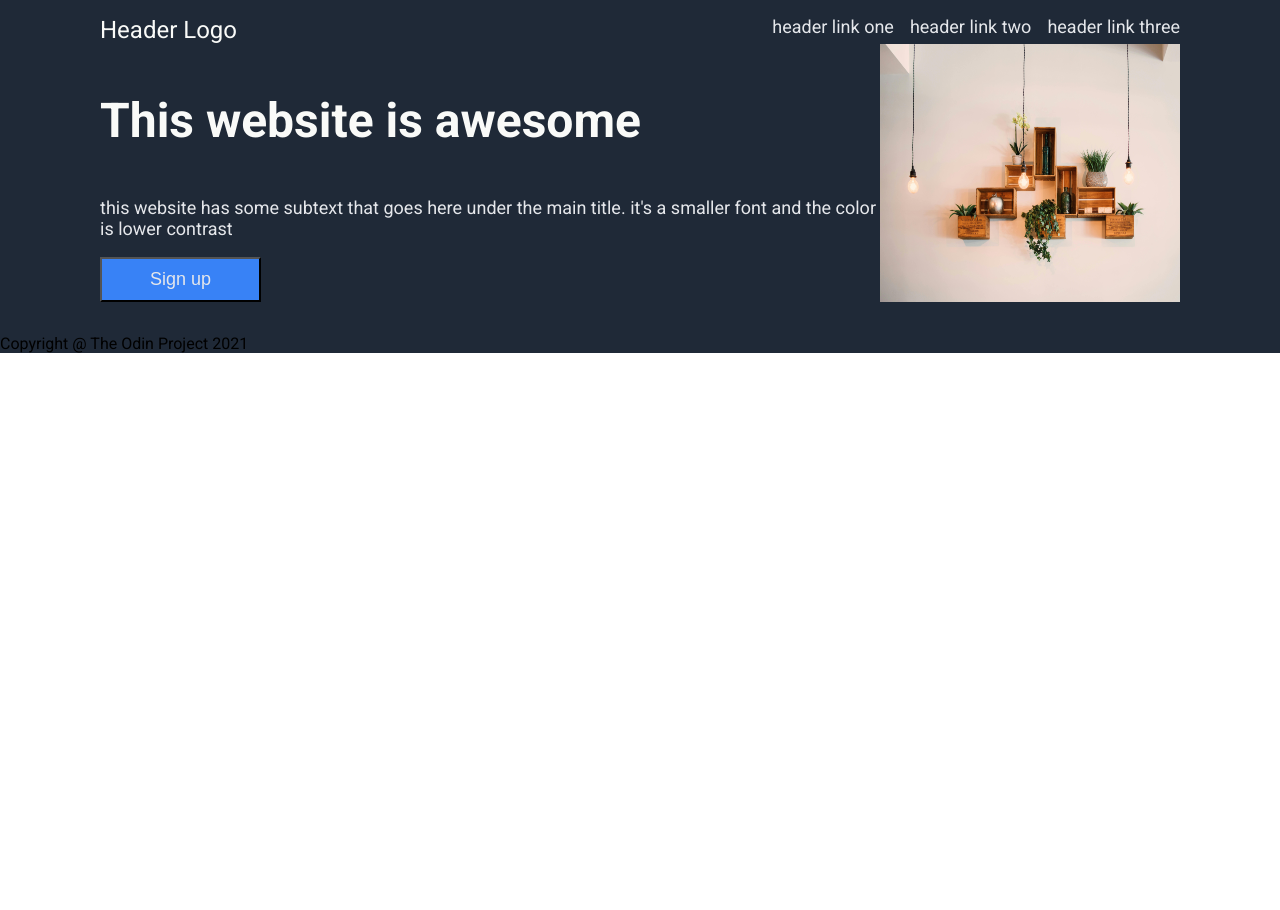
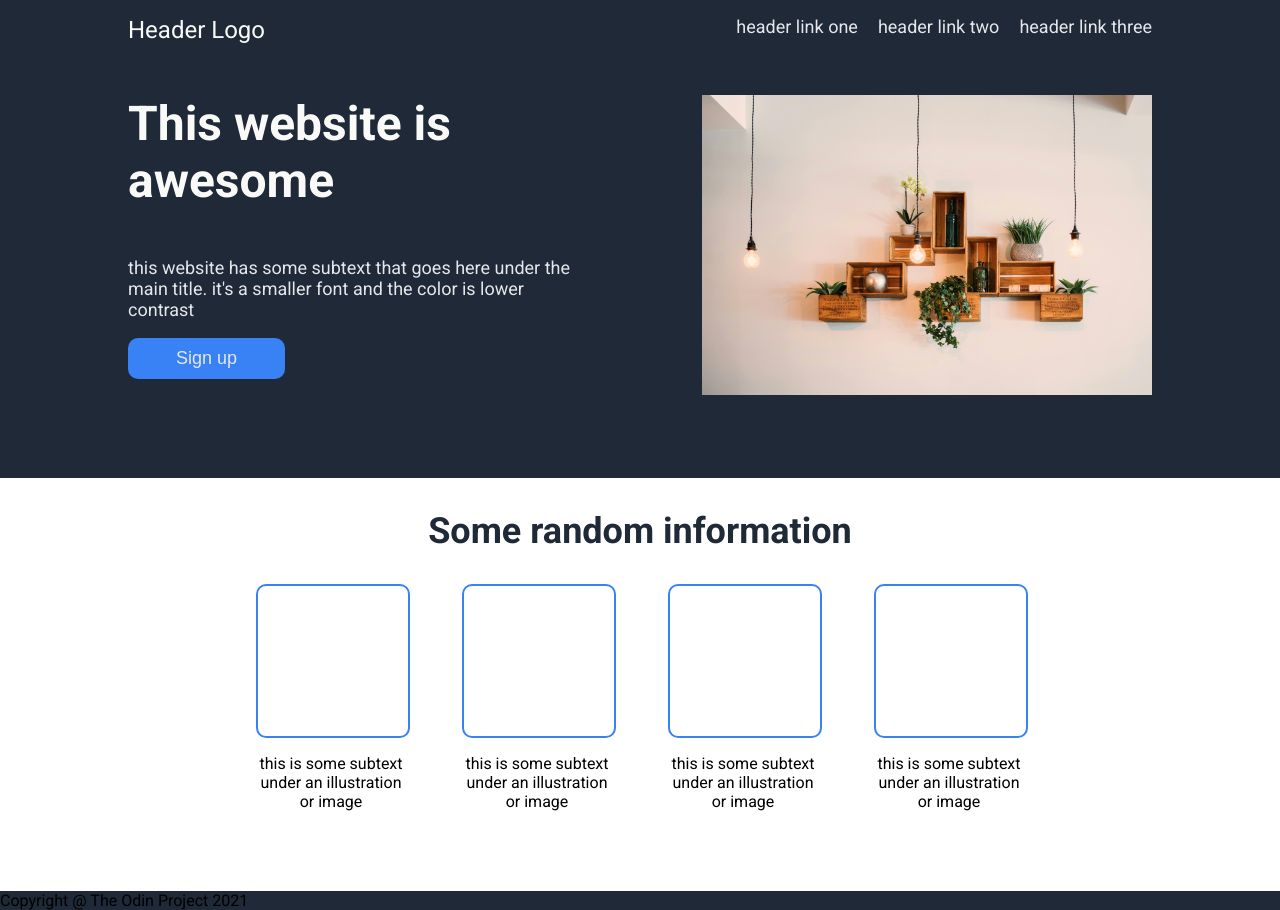
Before and after one commit to jmortada/landing-page, a plain HTML site: page index.html in a window 1280 px wide. Before the commit the page ends 800 px from the top, so only its background shows below. Drawn offline with Linux system fonts and the light colour scheme.

Commit message:
wrote and styled the second section of the landing page the information section.

```diff
--- a/index.html
+++ b/index.html
@@ -26,6 +26,32 @@
         <img src="photos/deco.jpg" alt="img">
         </div>
     </div>
+
+    <div class="info">
+        <div class="title">Some random information</div>
+        <ul class="information">
+            <li>
+                <div class="photo"></div>
+                <p>this is some subtext under an illustration or image</p>
+            </li>
+
+            <li>
+                <div class="photo"></div>
+                <p>this is some subtext under an illustration or image</p>
+            </li>
+
+            <li>
+                <div class="photo"></div>
+                <p>this is some subtext under an illustration or image</p>
+            </li>
+
+            <li>
+                <div class="photo"></div>
+                <p>this is some subtext under an illustration or image</p>
+            </li>
+        </ul>
+    </div>
+
     <footer>Copyright @ The Odin Project 2021</footer>
 </body>
 </html>
--- a/styles.css
+++ b/styles.css
@@ -5,17 +5,19 @@ body{
 }
 .head{
     margin: 0;
-    padding: 16px 100px 32px 100px;
+    padding: 16px 10% 32px 10%;
 }
 .container,header{
     display: flex;
     justify-content: space-between;
+    margin-bottom: 5%;
 }
 ul{
     display: flex;
     list-style-type: none;
-    gap: 16px;
+    gap: 20px;
     margin: 0;
+    padding: 0;
 }
 .head,footer{
     background-color: #1f2937;
@@ -24,6 +26,7 @@ ul{
     font-size: 48px;
     color: #f9faf8;
     font-weight: 900;
+    margin-top: 0;
 }
 .hsub,a,button{
     font-size: 18px;
@@ -34,11 +37,37 @@ ul{
     font-size: 24px;
     color: #f9faf8;
 }
-img{
-    width: 300px;
+
+img,.content{
+    max-width: 450px;
     height: auto;
 }
 button{
     background-color: #3882f6;
     padding: 10px 48px;
+    border:0;
+    border-radius: 10px;
 }
+.info{
+    text-align: center;
+    margin-bottom: 5%;
+}
+.photo{
+    width: 150px;
+    height: 150px;
+    border: 2px solid #3882f6;
+    border-radius: 10px;
+}
+.title{
+    font-size: 36px;
+    font-weight: 900;
+    color:#1f2937;
+    margin: 32px 0;
+}
+.information li{
+    max-width: 150px;
+}
+.information{
+    gap: 56px;
+    justify-content: center;
+}
```
